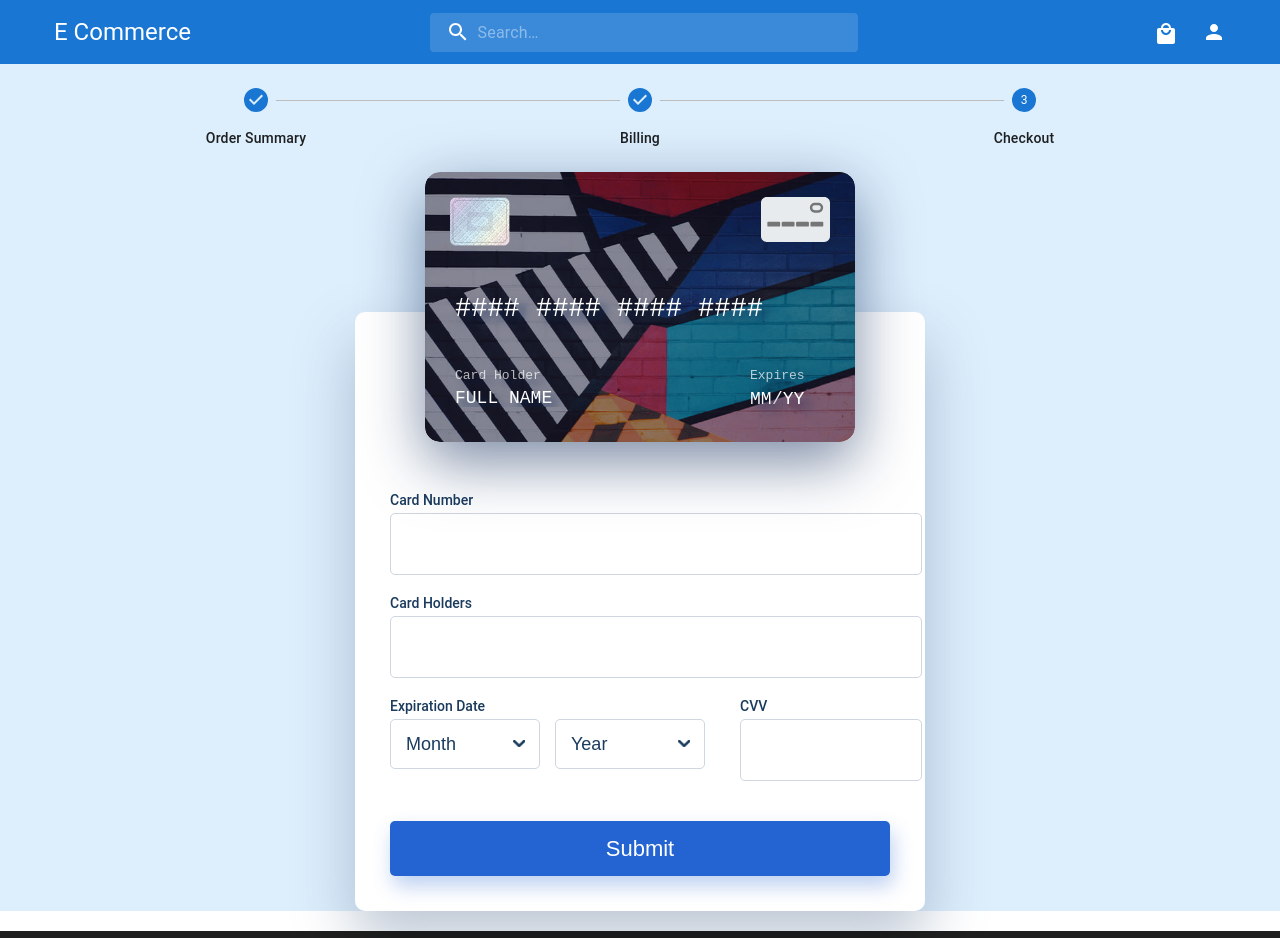
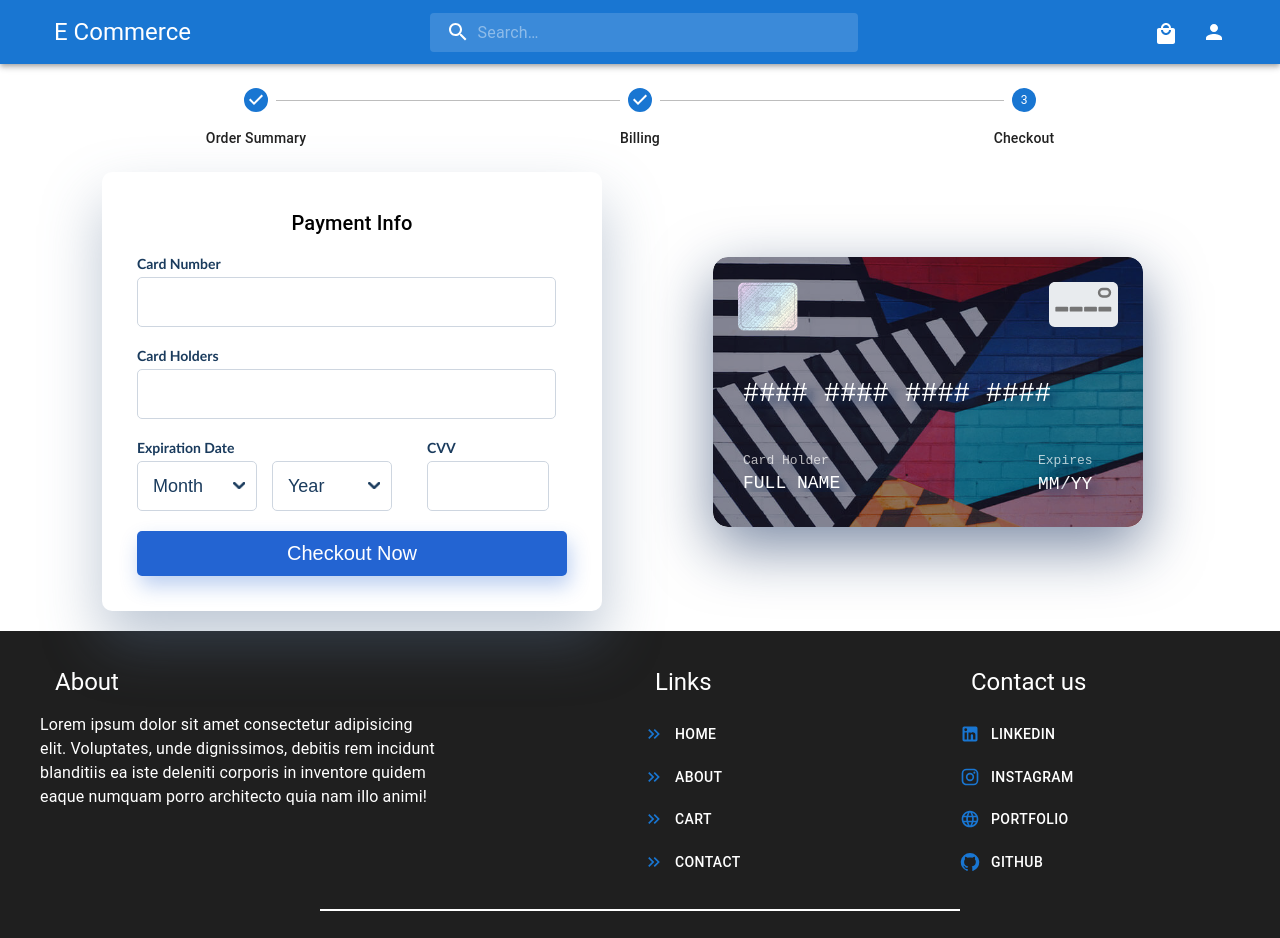
Before and after one commit to codx-ak/E-Commerce, a React (Create React App) app in the folder frontend/: page /cart/checkout/payment in a window 1280 px wide. Shown: the top 938 px of the page. Built offline with nearby package versions, Linux system fonts and the light colour scheme; no server answers.

Commit message:
Order Page design

```diff
--- a/frontend/src/components/Cart/PriceCard.jsx
+++ b/frontend/src/components/Cart/PriceCard.jsx
@@ -6,7 +6,6 @@ import Table from '@mui/material/Table';
 import TableBody from '@mui/material/TableBody';
 import TableCell from '@mui/material/TableCell';
 import TableContainer from '@mui/material/TableContainer';
-import TableHead from '@mui/material/TableHead';
 import TableRow from '@mui/material/TableRow';
 
 
--- /dev/null
+++ b/frontend/src/components/Orders/OrderItem.jsx
@@ -0,0 +1,29 @@
+import { Box, Card, Rating, Typography } from '@mui/material'
+import React from 'react'
+
+const OrderItem = () => {
+  return (
+    <Box variant='outlined' className='order-item'>
+        <img src="" alt="Product Img" />
+        <Box>
+            <Typography variant='h6'>Product Name</Typography>
+            <Rating precision={0.5} value={4} size='small'/>
+            <Box sx={{display:'flex',alignItems:'center',gap:3}}>
+            <Typography component='p'> Qty : 1</Typography>
+            <Typography component='span' sx={{fontWeight:'bold'}} variant='subtitle1'> Rs. 1200</Typography>
+            </Box>
+        </Box>
+        <Box>
+        <Typography component='p'> status</Typography>
+        <Typography color={'green'} variant='h6'> In- Transit</Typography>
+        </Box>
+        <Box>
+        <Typography sx={{fontSize:'14px'}} component='p'> Delivery Expected by</Typography>
+        <Typography  variant='h6'> 20 Dec 2000</Typography>
+        </Box>
+
+    </Box>
+  )
+}
+
+export default OrderItem
--- /dev/null
+++ b/frontend/src/components/Orders/OrderSet.jsx
@@ -0,0 +1,28 @@
+import { Box, Button, Card, Typography } from '@mui/material'
+import React from 'react'
+import OrderItem from './OrderItem'
+import './order.css'
+import ClearIcon from '@mui/icons-material/Clear';
+import LocationSearchingIcon from '@mui/icons-material/LocationSearching';
+
+const OrderSet = () => {
+  return (
+    <Card variant='outlined' className='order-set' sx={{padding:2}}>
+        <Box sx={{display:'flex',alignItems:'center',justifyContent:'space-between',gap:3}}>
+        <Typography component='div' sx={{color:'black',padding:2,borderRadius:10,backgroundColor:'lightgray'}}>Order  <Typography sx={{color:'blue',marginLeft:1}} component='span'>#1224445446</Typography></Typography>
+        <Typography component='p'>Order Picked : Thu 17th Nov 16</Typography>
+        <Button variant='contained' color='warning' sx={{borderRadius:'20px'}} startIcon={<LocationSearchingIcon/>}>Track Order</Button>
+        </Box>
+        <Box>
+            <div className="border"></div>
+            <OrderItem/>
+        </Box>
+        <Box sx={{display:'flex',justifyContent:'space-between',alignItems:'center',padding:2}}>
+            <Button type='button' color='error' variant='text' startIcon={<ClearIcon/>}>Cancel Order</Button>
+            <Typography component='span' sx={{fontWeight:'bold',fontSize:'18px'}}>Total Rs. 12222</Typography>
+        </Box>
+    </Card>
+  )
+}
+
+export default OrderSet
--- /dev/null
+++ b/frontend/src/components/Orders/order.css
@@ -0,0 +1,20 @@
+.order-set p{
+    color: gray;
+}
+.order-set .border{
+    border-bottom: 1px solid rgba(211, 211, 211, 0.801);
+    padding: 5px 10px;
+}
+.order-item{
+    display: flex;
+    justify-content: space-around;
+    align-items: center;
+    gap: 10px;
+    padding: 10px;
+}
+.order-item img{
+    width: 100px;
+    height: 100px;
+    overflow: hidden;
+    object-fit: cover;
+}
--- a/frontend/src/components/Payment/payment.css
+++ b/frontend/src/components/Payment/payment.css
@@ -1,5 +1,7 @@
 .payment{
-    background: #ddeefc;
+    display: flex;
+    justify-content: center;
+    align-items: center;
 }
 
 .wrapper {
@@ -15,7 +17,7 @@
   }
 
   .card-form {
-    max-width: 570px;
+    max-width: 500px;
     margin: auto;
     width: 100%;
   }
@@ -29,7 +31,6 @@
     box-shadow: 0 30px 60px 0 rgba(90, 116, 148, 0.4);
     border-radius: 10px;
     padding: 35px;
-    padding-top: 180px;
   }
   @media screen and (max-width: 480px) {
     .card-form__inner {
@@ -71,7 +72,8 @@
     }
   }
   .card-form__col.-cvv {
-    max-width: 150px;
+    max-width: 100px;
+    margin-right: 40px;
   }
   @media screen and (max-width: 480px) {
     .card-form__col.-cvv {
@@ -92,16 +94,13 @@
   }
   .card-form__button {
     width: 100%;
-    height: 55px;
+    height: 45px;
     background: #2364d2;
     border: none;
     border-radius: 5px;
-    font-size: 22px;
-    font-weight: 500;
-    font-family: "Source Sans Pro", sans-serif;
+    font-size: 20px;
     box-shadow: 3px 10px 20px 0px rgba(35, 100, 210, 0.3);
     color: #fff;
-    margin-top: 20px;
     cursor: pointer;
   }
   @media screen and (max-width: 480px) {
@@ -478,31 +477,25 @@
     }
   }
 
-  .card-list {
-    margin-bottom: -130px;
-  }
-  @media screen and (max-width: 480px) {
-    .card-list {
-      margin-bottom: -120px;
-    }
-  }
+
 
   .card-input {
     margin-bottom: 20px;
     position: relative;
   }
   .card-input__label {
+    font-family: 'Gill Sans', 'Gill Sans MT', Calibri, 'Trebuchet MS', sans-serif;
+    font-weight: bold;
     font-size: 14px;
     margin-bottom: 5px;
-    font-weight: 500;
     color: #1a3b5d;
     width: 100%;
     display: block;
     user-select: none;
   }
   .card-input__input {
-    width: 100%;
-    height: 50px;
+    width: 90%;
+    height: 38px;
     border-radius: 5px;
     box-shadow: none;
     border: 1px solid #ced6e0;
@@ -526,6 +519,7 @@
     background-position: 90% center;
     background-repeat: no-repeat;
     padding-right: 30px;
+    height: 50px;
   }
   .slide-fade-up-enter-active {
     transition: all 0.25s ease-in-out;
--- a/frontend/src/pages/MyOrders.jsx
+++ b/frontend/src/pages/MyOrders.jsx
@@ -1,13 +1,14 @@
 import { Container,Typography,Button } from '@mui/material'
 import React from 'react'
-import { ArrowBack } from '@mui/icons-material'
 import BackButton from '../components/BackButton/BackButton'
+import OrderSet from '../components/Orders/OrderSet'
 
 const MyOrders = () => {
   return (
     <Container>
     <BackButton/>
     <Typography variant='h4' color='gray' sx={{textAlign:'center',padding:'10%',width:'100%'}}>No Orders Available</Typography>
+    <OrderSet/>
     </Container>
   )
 }
--- a/frontend/src/pages/Payment.jsx
+++ b/frontend/src/pages/Payment.jsx
@@ -1,9 +1,22 @@
 import React,{useState} from 'react'
-import {Box, Container, Typography} from '@mui/material'
+import {Box, Container,Typography} from '@mui/material'
 import StepperPage from '../components/Process/StepperPage'
 import PaymentCard from '../components/Payment/PaymentCard'
+import {useForm} from "react-hook-form"
+import {useNavigate} from 'react-router-dom'
+
 const Payment = () => {
 
+  const navigate=useNavigate()
+  const {register,handleSubmit}=useForm()
+  function ValidateSubmit(){
+    try{
+      navigate('/orders',{replace:true})
+    }
+    catch(err){
+      alert(err)
+    }
+  }
   const [cardNumber,setCardNumber]=useState(null)
   const [userName,setUserName]=useState(null)
   const [expMonth,setExpMonth]=useState(null)
@@ -12,7 +25,7 @@ const Payment = () => {
   const [rotateCard,setRotateCard]=useState(false)
   const [cardType,setCardType]=useState('default')
 
-   function cardd(){
+   function cartTypeCheck(){
       const cardNumber2=String(cardNumber?cardNumber:null);
       if(cardNumber2.startsWith(4,0)) return setCardType('visa')
       if(cardNumber2.startsWith(34||37,0)) return setCardType('amex')
@@ -34,27 +47,26 @@ let values={
 }
 
   return (
-    <Box  className='payment'>
     <Container sx={{paddingTop:3}}>
       <StepperPage activeStep={2}/>
-        <>
+    <Box className='payment'>
     <div className="card-form">
-    <div className="card-list">
-      <PaymentCard values={values}/>
-    </div>
+    <form action="" method="post" onSubmit={handleSubmit(ValidateSubmit)}>
     <div className="card-form__inner">
-
+      <Typography variant='h6' textAlign='center' sx={{marginBottom:2}}>Payment Info</Typography>
       <div className="card-input">
         <label htmlFor="cardNumber" className="card-input__label">Card Number</label>
         <input
+        {...register("CardNumber",{required:true})}
           type="tel"
           id="cardNumber"
           className="card-input__input"
           maxLength={16}
+          minLength={16}
           data-card-field
           onFocus={(e)=>setRotateCard(false)}
           onChange={(e)=>{setCardNumber(e.target.value)
-                          cardd()}}
+                          cartTypeCheck()}}
           autoComplete="true"
         />
       </div>
@@ -62,9 +74,11 @@ let values={
       <div className="card-input">
         <label htmlFor="cardName" className="card-input__label">Card Holders</label>
         <input
+        {...register("CardName",{required:true})}
           type="text"
           id="cardName"
           maxLength={15}
+          minLength={1}
           onFocus={(e)=>setRotateCard(false)}
           onChange={(e)=>setUserName(e.target.value)}
           className="card-input__input"
@@ -84,6 +98,7 @@ let values={
               onFocus={(e)=>setRotateCard(false)}
               data-card-field
               defaultValue={0}
+              required
             >
               <option disabled value={0}>Month</option>
                 <option value="1">1</option>
@@ -108,6 +123,7 @@ let values={
               onChange={(e)=>setExpYear(e.target.value)}
               onFocus={(e)=>setRotateCard(false)}
               defaultValue={1}
+              required
             >
               <option disabled value={1} >Year</option>
               <option value="23">2023</option>
@@ -129,8 +145,10 @@ let values={
             <label htmlFor="cardCvv" className="card-input__label">CVV</label>
             <input
               type="tel"
+              {...register("Cardcvv",{required:true})}
               className="card-input__input"
               maxLength={3}
+              minLength={3}
               id="cardCvv"
               data-card-field
               autoComplete="true"
@@ -141,13 +159,17 @@ let values={
         </div>
       </div>
 
-      <button className="card-form__button">Submit</button>
+      <button className="card-form__button" type='submit'>Checkout Now</button>
     </div>
-  </div>
-    </>
-
+    </form>
+    </div>
+    <div className="card-form">
+    <div className="card-list">
+      <PaymentCard values={values}/>
+    </div>
+    </div>
+    </Box>
     </Container>
-    </Box>
   )
 }
 
```
Also changed, not shown: frontend/src/components/Payment/PaymentForm.jsx (deleted, +0 -57 lines).
